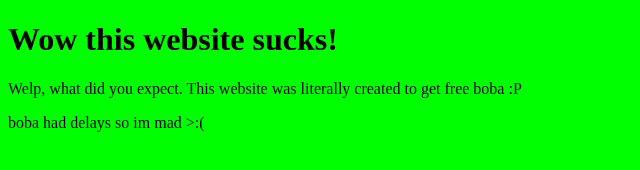
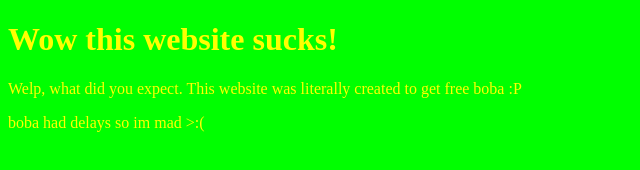
Before and after one commit to RuiyiTao/FreeBobaTrashWebsite, a plain HTML site: page index.html in a window 1280 px wide. Shown: the whole page, without its empty margins (0-640 px from the left). Drawn offline with Linux system fonts and the light colour scheme.

Commit message:
make text hurt eyes

```diff
--- a/style.css
+++ b/style.css
@@ -1,5 +1,9 @@
 body{
     background-color: lime;
+}
+
+*{
+    color: yellow;
 }
 
 #image{
```
